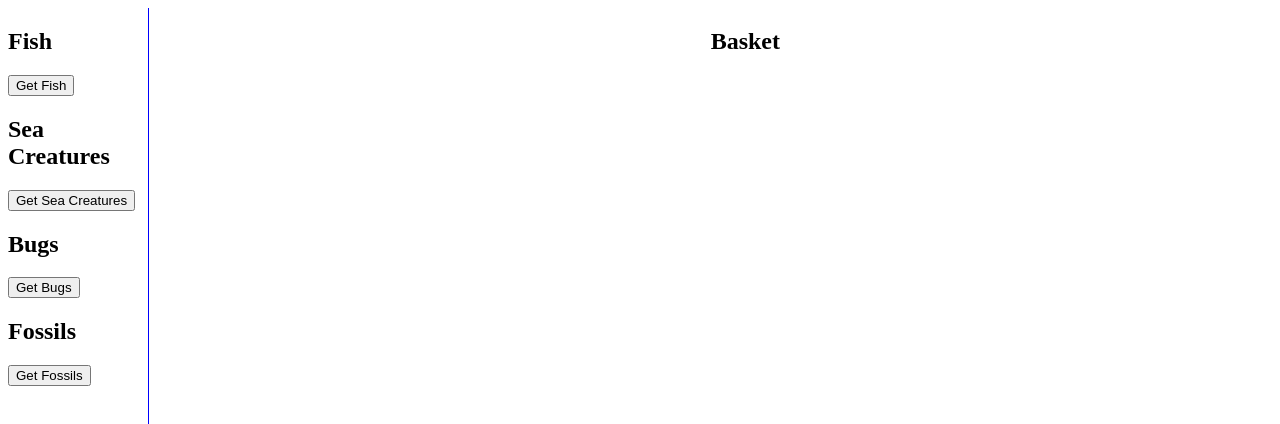
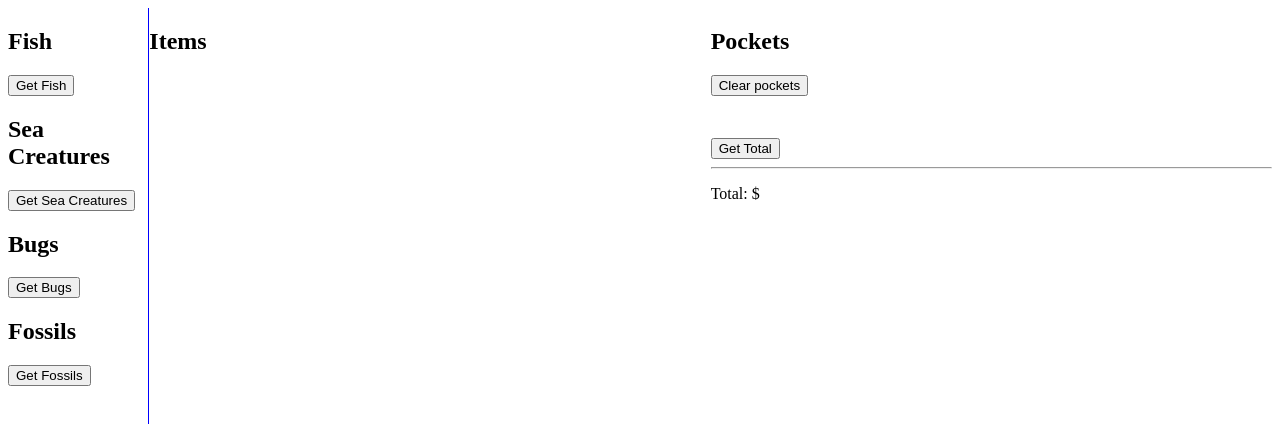
Before and after one commit to ZPain8464/acnh-bells-calculator, a React (Create React App) app: page / in a window 1280 px wide. Shown: the top 424 px of the page. Built offline with nearby package versions, Linux system fonts and the light colour scheme.

Commit message:
added methods and state to add total and clear selected items

```diff
--- a/src/App.js
+++ b/src/App.js
@@ -5,9 +5,11 @@
 export default class App extends React.Component {
   state = {
     items: [],
-    indItem: [],
+    selItems: [],
+    pockets: [],
+    total: "",
   };
-
+  // fetches items from API
   getItems = (item) => {
     fetch(`${config.REACT_APP_BASE_URL}/${item}/`)
       .then((res) => res.json())
@@ -19,12 +21,46 @@
       });
   };
 
-  addToBasket = (item) => {
+  // adds items to Pockets list
+  addToPockets = (item) => {
     const name = item.name["name-USen"];
     const price = item.price;
     const newItem = { name, price };
     this.setState({
-      indItem: [...this.state.indItem, newItem],
+      selItems: [...this.state.selItems, newItem],
+    });
+
+    this.createPocketArray(price);
+  };
+
+  // creates array of selected items
+  createPocketArray = (p) => {
+    this.setState({
+      pockets: [...this.state.pockets, p],
+    });
+  };
+
+  // calculates total of selected items
+  calculateTotal = () => {
+    const total = this.state.pockets;
+    const sum = total.reduce(function (a, b) {
+      return a + b;
+    }, 0);
+    this.setState({
+      total: sum,
+    });
+  };
+
+  // clears selected items
+  clearPockets = () => {
+    this.setState({
+      selItems: [],
+    });
+    this.setState({
+      pockets: [],
+    });
+    this.setState({
+      total: "",
     });
   };
 
@@ -61,24 +97,31 @@
           </div>
         </aside>
         <section>
+          <h2>Items</h2>
           <ul>
             {this.state.items.map((item, i) => (
               <li key={i}>
-                {item[1].name["name-USen"]} — ${item[1].price}{" "}
-                <button onClick={() => this.addToBasket(item[1])}>+</button>
+                {item[1].name["name-USen"]} — Bells: ${item[1].price}{" "}
+                <button onClick={() => this.addToPockets(item[1])}>+</button>
               </li>
             ))}
           </ul>
         </section>
         <section>
-          <h2>Basket</h2>
+          <h2>Pockets</h2>
+          <button onClick={this.clearPockets}>Clear pockets</button>
           <ul>
-            {this.state.indItem.map((i) => (
-              <li>
-                {i.name} — Bells: ${i.price}
+            {this.state.selItems.map((item, i) => (
+              <li key={i}>
+                {item.name} — Bells: ${item.price}
               </li>
             ))}
           </ul>
+          <button onClick={this.calculateTotal}>Get Total</button>
+          <hr />
+          <div>
+            <p>Total: ${this.state.total === false ? "" : this.state.total}</p>
+          </div>
         </section>
       </main>
     );
```
